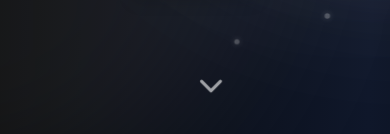
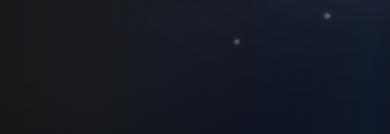
Before and after one commit to 669yash/Portfolio, a React (Vite) app: page / in a window 390 px wide. Shown: the part 710-844 px from the top of the page. Built offline with nearby package versions, Linux system fonts and the light colour scheme.

Commit message:
first commit

```diff
--- a/src/sections/Hero.jsx
+++ b/src/sections/Hero.jsx
@@ -294,7 +294,7 @@ export default function Hero() {
 
       {/* Scroll Indicator */}
       <motion.div
-        className="absolute bottom-8 left-1/2 transform -translate-x-1/2 z-20"
+        className="hidden sm:block absolute bottom-6 md:bottom-8 left-1/2 transform -translate-x-1/2 z-10 pointer-events-none md:pointer-events-auto"
         initial={{ opacity: 0, y: -20 }}
         animate={{ opacity: 1, y: 0 }}
         transition={{ delay: 2 }}
```
